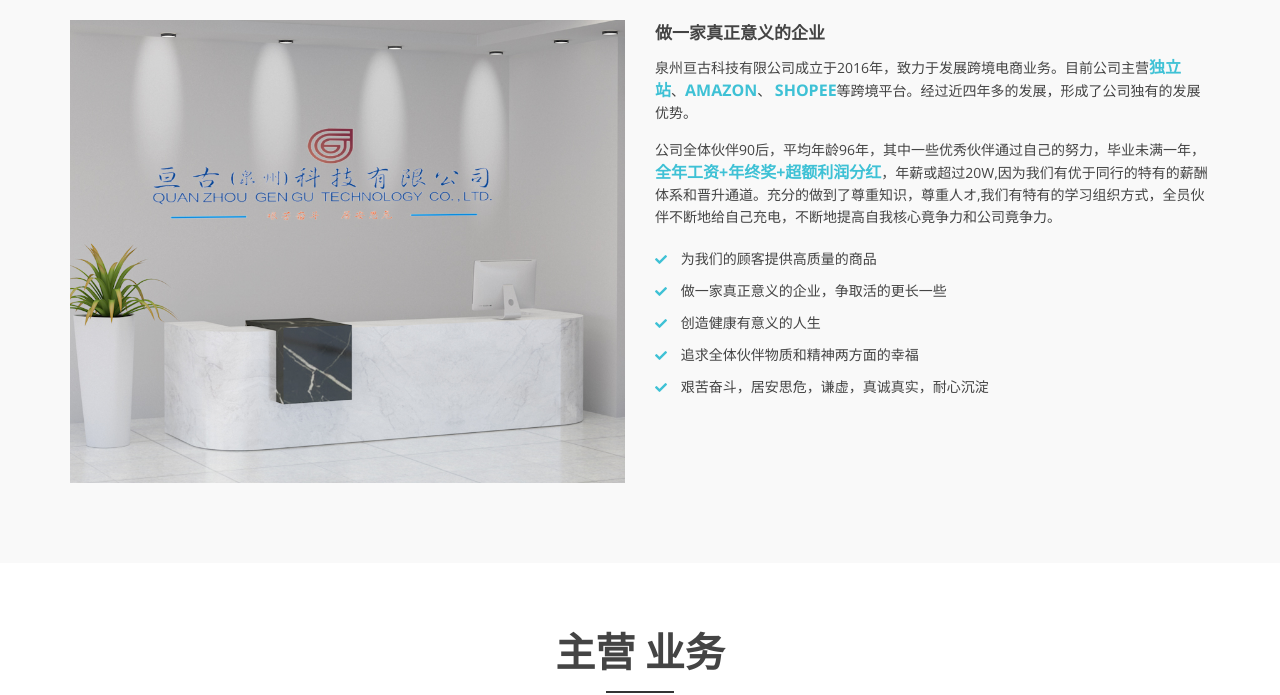
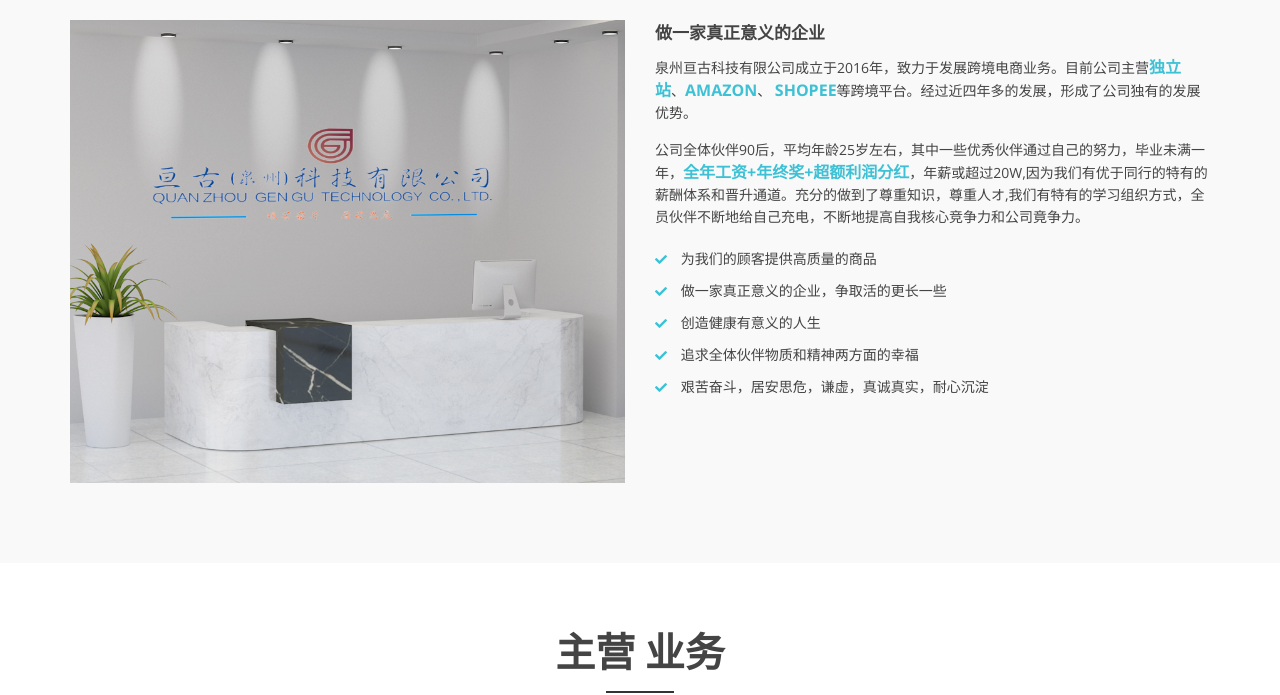
Before and after one commit to Gaincooltec/Gaincooltec, a plain HTML site: page index.html in a window 1280 px wide. Shown: the part 780-1475 px from the top of the page. Drawn offline with nearby package versions, Linux system fonts and the light colour scheme; a script that the page names is missing.

Commit message:
modify typos

```diff
--- a/index.html
+++ b/index.html
@@ -251,7 +251,7 @@
                 泉州亘古科技有限公司成立于2016年，致力于发展跨境电商业务。目前公司主营<span>独立站</span>、<span>AMAZON</span>、 <span>SHOPEE</span>等跨境平台。经过近四年多的发展，形成了公司独有的发展优势。
               </p>
               <p>
-                公司全体伙伴90后，平均年龄96年，其中一些优秀伙伴通过自己的努力，毕业未满一年，<span>全年工资+年终奖+超额利润分红</span>，年薪或超过20W,因为我们有优于同行的特有的薪酬体系和晋升通道。充分的做到了尊重知识，尊重人オ,我们有特有的学习组织方式，全员伙伴不断地给自己充电，不断地提高自我核心竟争力和公司竟争力。
+                公司全体伙伴90后，平均年龄25岁左右，其中一些优秀伙伴通过自己的努力，毕业未满一年，<span>全年工资+年终奖+超额利润分红</span>，年薪或超过20W,因为我们有优于同行的特有的薪酬体系和晋升通道。充分的做到了尊重知识，尊重人オ,我们有特有的学习组织方式，全员伙伴不断地给自己充电，不断地提高自我核心竞争力和公司竟争力。
               </p>
               <ul>
                 <li>
```
